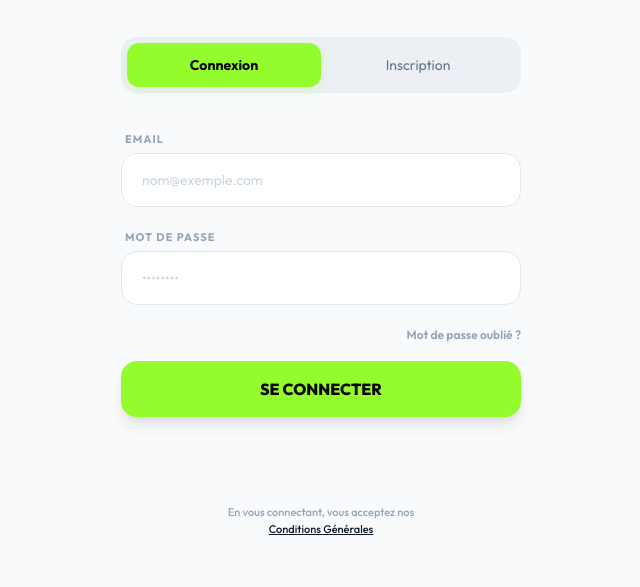
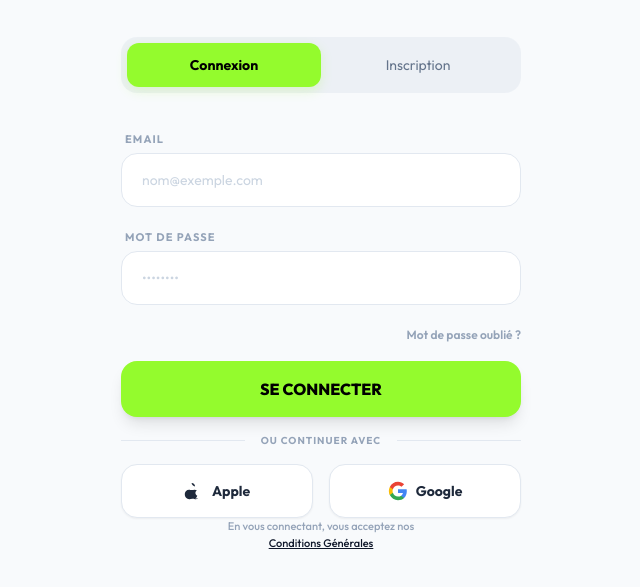
Before and after one commit to gbaaaa93/poteau, a website: page login.html in a window 1280 px wide. Shown: the part 207-794 px from the top of the page, without its empty margins (319-959 px from the left). Drawn offline with nearby package versions, Linux system fonts and the light colour scheme.

Commit message:
feat: add Google and Apple social login buttons to auth screen

```diff
--- a/login.html
+++ b/login.html
@@ -69,6 +69,25 @@
             <button onclick="handleLogin()" class="w-full bg-primary py-4 rounded-2xl text-black font-extrabold text-base shadow-lg shadow-primary/20 active:scale-95 transition-all mt-4">
                 SE CONNECTER
             </button>
+
+            <!-- Social Divider -->
+            <div class="flex items-center gap-4 my-6">
+                <div class="h-px bg-slate-200 flex-1"></div>
+                <span class="text-[10px] font-bold text-slate-400 uppercase tracking-widest">Ou continuer avec</span>
+                <div class="h-px bg-slate-200 flex-1"></div>
+            </div>
+
+            <!-- Social Buttons -->
+            <div class="grid grid-cols-2 gap-4">
+                <button onclick="mockSocialLogin('Apple')" class="flex items-center justify-center gap-2 py-4 bg-white border border-slate-200 rounded-2xl hover:bg-slate-50 transition-colors shadow-sm">
+                    <svg class="size-5" viewBox="0 0 24 24" fill="currentColor"><path d="M17.05 20.28c-.96.95-2.23 1.5-3.71 1.5-1.47 0-2.32-.44-3.5-.44-1.19 0-2.14.44-3.54.44-1.48 0-2.88-.63-3.84-1.59-2-1.99-2-6.34 0-8.33.96-.96 2.22-1.51 3.55-1.51 1.19 0 2.11.44 3.3.44 1.18 0 1.95-.44 3.3-.44 1.05 0 2.05.35 2.87.97-2.65 1.56-2.22 5.16.48 6.36-.61 1.48-1.46 2.65-2.41 3.6zm-3.82-13.62c0-.07.01-.15.01-.22 0-2.18-1.77-3.95-3.95-3.95-.07 0-.14 0-.21.01.21 2.15 2.04 3.84 4.15 4.16z"/></svg>
+                    <span class="text-sm font-bold">Apple</span>
+                </button>
+                <button onclick="mockSocialLogin('Google')" class="flex items-center justify-center gap-2 py-4 bg-white border border-slate-200 rounded-2xl hover:bg-slate-50 transition-colors shadow-sm">
+                    <svg class="size-5" viewBox="0 0 24 24"><path d="M22.56 12.25c0-.78-.07-1.53-.2-2.25H12v4.26h5.92c-.26 1.37-1.04 2.53-2.21 3.31v2.77h3.57c2.08-1.92 3.28-4.74 3.28-8.09z" fill="#4285F4"/><path d="M12 23c2.97 0 5.46-.98 7.28-2.66l-3.57-2.77c-.98.66-2.23 1.06-3.71 1.06-2.86 0-5.29-1.93-6.16-4.53H2.18v2.84C3.99 20.53 7.7 23 12 23z" fill="#34A853"/><path d="M5.84 14.09c-.22-.66-.35-1.36-.35-2.09s.13-1.43.35-2.09V7.07H2.18C1.43 8.55 1 10.22 1 12s.43 3.45 1.18 4.93l3.66-2.84z" fill="#FBBC05"/><path d="M12 5.38c1.62 0 3.06.56 4.21 1.66l3.15-3.15C17.45 2.09 14.97 1 12 1 7.7 1 3.99 3.47 2.18 7.07l3.66 2.84c.87-2.6 3.3-4.53 6.16-4.53z" fill="#EA4335"/></svg>
+                    <span class="text-sm font-bold">Google</span>
+                </button>
+            </div>
         </div>
 
         <!-- Register Form -->
@@ -88,6 +107,25 @@
             <button onclick="handleRegister()" class="w-full bg-primary py-4 rounded-2xl text-black font-extrabold text-base shadow-lg shadow-primary/20 active:scale-95 transition-all mt-4">
                 CRÉER MON COMPTE
             </button>
+
+            <!-- Social Divider -->
+            <div class="flex items-center gap-4 my-6">
+                <div class="h-px bg-slate-200 flex-1"></div>
+                <span class="text-[10px] font-bold text-slate-400 uppercase tracking-widest">Ou s'inscrire avec</span>
+                <div class="h-px bg-slate-200 flex-1"></div>
+            </div>
+
+            <!-- Social Buttons -->
+            <div class="grid grid-cols-2 gap-4">
+                <button onclick="mockSocialLogin('Apple')" class="flex items-center justify-center gap-2 py-4 bg-white border border-slate-200 rounded-2xl hover:bg-slate-50 transition-colors shadow-sm">
+                    <svg class="size-5" viewBox="0 0 24 24" fill="currentColor"><path d="M17.05 20.28c-.96.95-2.23 1.5-3.71 1.5-1.47 0-2.32-.44-3.5-.44-1.19 0-2.14.44-3.54.44-1.48 0-2.88-.63-3.84-1.59-2-1.99-2-6.34 0-8.33.96-.96 2.22-1.51 3.55-1.51 1.19 0 2.11.44 3.3.44 1.18 0 1.95-.44 3.3-.44 1.05 0 2.05.35 2.87.97-2.65 1.56-2.22 5.16.48 6.36-.61 1.48-1.46 2.65-2.41 3.6zm-3.82-13.62c0-.07.01-.15.01-.22 0-2.18-1.77-3.95-3.95-3.95-.07 0-.14 0-.21.01.21 2.15 2.04 3.84 4.15 4.16z"/></svg>
+                    <span class="text-sm font-bold">Apple</span>
+                </button>
+                <button onclick="mockSocialLogin('Google')" class="flex items-center justify-center gap-2 py-4 bg-white border border-slate-200 rounded-2xl hover:bg-slate-50 transition-colors shadow-sm">
+                    <svg class="size-5" viewBox="0 0 24 24"><path d="M22.56 12.25c0-.78-.07-1.53-.2-2.25H12v4.26h5.92c-.26 1.37-1.04 2.53-2.21 3.31v2.77h3.57c2.08-1.92 3.28-4.74 3.28-8.09z" fill="#4285F4"/><path d="M12 23c2.97 0 5.46-.98 7.28-2.66l-3.57-2.77c-.98.66-2.23 1.06-3.71 1.06-2.86 0-5.29-1.93-6.16-4.53H2.18v2.84C3.99 20.53 7.7 23 12 23z" fill="#34A853"/><path d="M5.84 14.09c-.22-.66-.35-1.36-.35-2.09s.13-1.43.35-2.09V7.07H2.18C1.43 8.55 1 10.22 1 12s.43 3.45 1.18 4.93l3.66-2.84z" fill="#FBBC05"/><path d="M12 5.38c1.62 0 3.06.56 4.21 1.66l3.15-3.15C17.45 2.09 14.97 1 12 1 7.7 1 3.99 3.47 2.18 7.07l3.66 2.84c.87-2.6 3.3-4.53 6.16-4.53z" fill="#EA4335"/></svg>
+                    <span class="text-sm font-bold">Google</span>
+                </button>
+            </div>
         </div>
 
         <!-- Footer -->
@@ -155,6 +193,19 @@
             }
         }
 
+        function mockSocialLogin(provider) {
+            showToast(`Connexion avec ${provider} (Simulée)`);
+            const mockUser = {
+                id: Date.now(),
+                name: provider === "Apple" ? "Utilisateur Apple" : "Utilisateur Google",
+                email: `${provider.toLowerCase()}@poteau.app`,
+                level: "Intermédiaire",
+                img: provider === "Apple" ? "https://images.unsplash.com/photo-1531427186611-ecfd6d936c79?auto=format&fit=crop&w=200&h=200" : "https://images.unsplash.com/photo-1570295999919-56ceb5ecca61?auto=format&fit=crop&w=200&h=200"
+            };
+            localStorage.setItem('poteau_current_user', JSON.stringify(mockUser));
+            setTimeout(() => { window.location.href = 'index.html'; }, 1000);
+        }
+
         function showToast(msg) {
             // Simple alert fallback for mock
             alert(msg);
```
